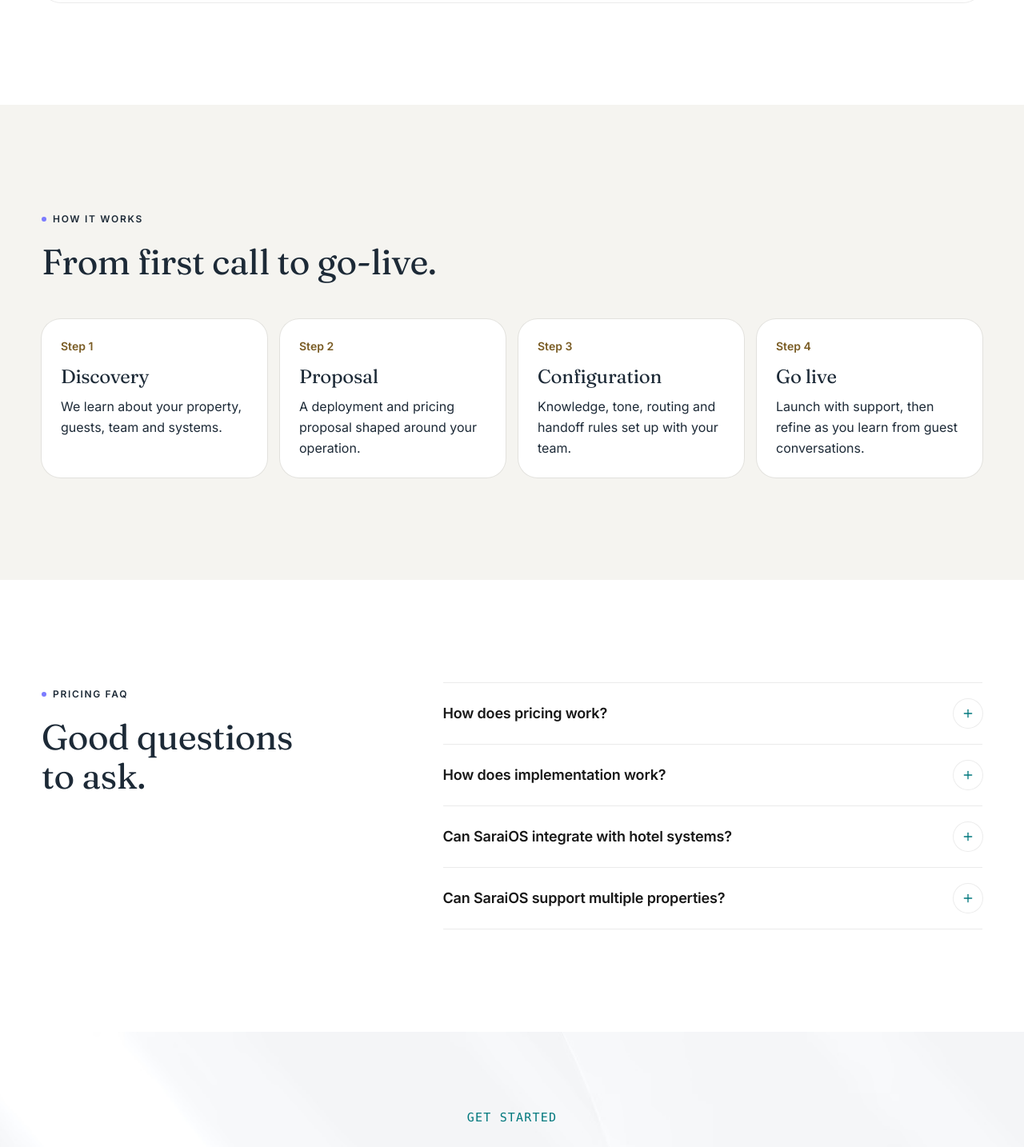
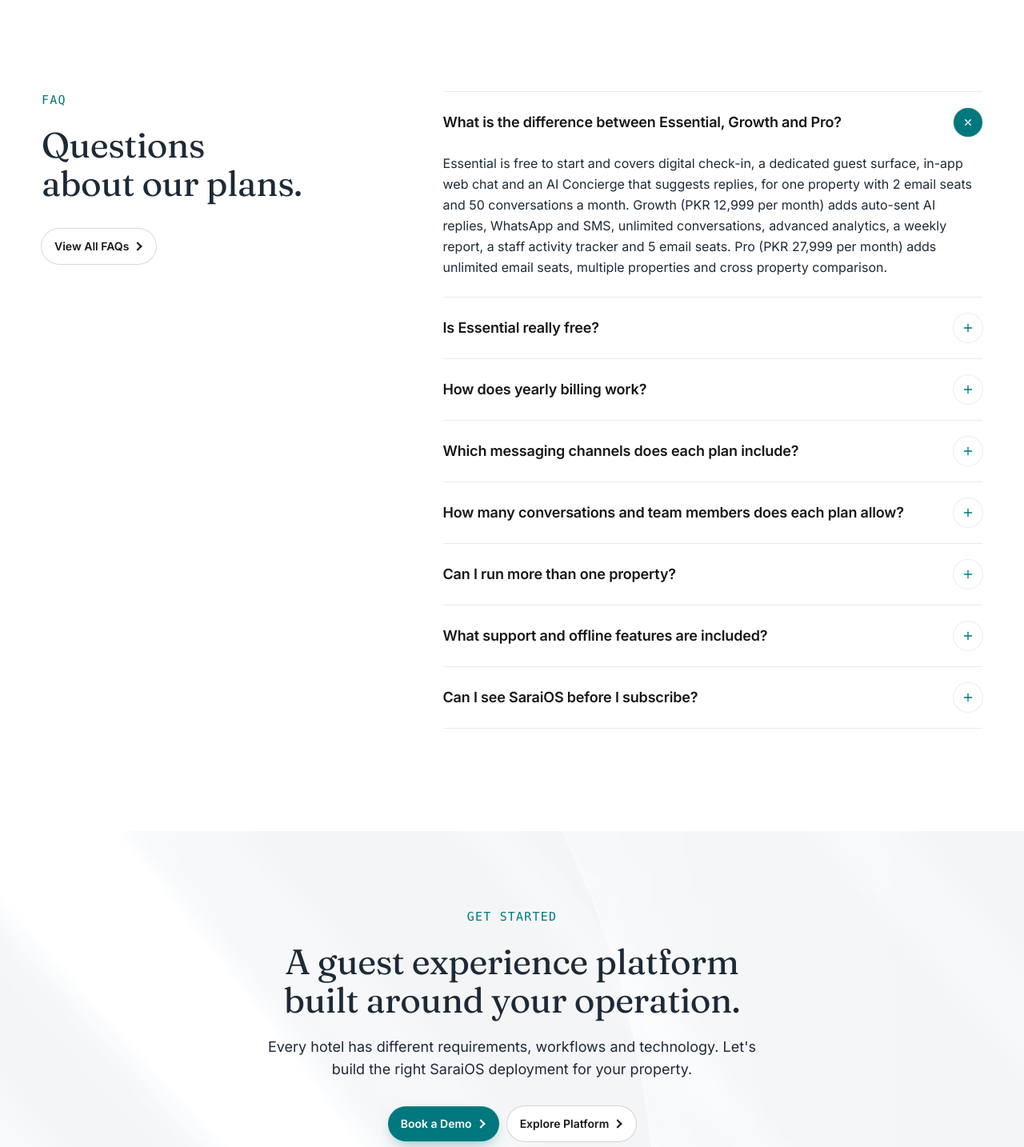
Before and after one commit to abdulrhhkahn/SaraiOS, a Next.js app: page /pricing in a window 1280 px wide. Shown: the part 2514-3948 px from the top of the page at 80% size. Built offline with nearby package versions, Linux system fonts and the light colour scheme; no server answers.

Commit message:
Add files via upload

```diff
--- a/app/pricing/page.tsx
+++ b/app/pricing/page.tsx
@@ -1,7 +1,9 @@
-import { faqCategories } from "@/lib/faq";
+import type { FaqItem } from "@/lib/faq";
 import { faqJsonLd, pageMetadata } from "@/lib/seo";
-import { Container, Section, SectionHeading } from "@/components/ui/primitives";
+import { pricingPlans, YEARLY_DISCOUNT } from "@/lib/pricing";
+import { Container } from "@/components/ui/primitives";
 import { ImageBanner } from "@/components/ui/ImageBanner";
+import { ArrowButton } from "@/components/ui/ArrowButton";
 import { Reveal } from "@/components/animations/Reveal";
 import { PricingCards } from "@/components/pricing/PricingCards";
 import { ComparisonTable } from "@/components/pricing/ComparisonTable";
@@ -11,21 +13,63 @@ import { JsonLd } from "@/components/layout/JsonLd";
 export const metadata = pageMetadata({
   title: "SaraiOS Pricing",
   description:
-    "SaraiOS pricing is tailored to your property. Custom plans for individual hotels and growing groups, and Enterprise for multi-property organizations.",
+    "SaraiOS plans for hotels: Essential is free to start, Growth is PKR 12,999 per month and Pro is PKR 27,999 per month, with 10% off when billed yearly.",
   path: "/pricing",
 });
 
-const pricingFaqs = [
-  ...(faqCategories.find((c) => c.id === "pricing")?.items ?? []),
-  ...(faqCategories.find((c) => c.id === "operations")?.items.filter((i) => i.id === "implementation") ?? []),
-  ...(faqCategories.find((c) => c.id === "integrations")?.items ?? []),
-];
+// Answers are built from the same plan data as the cards, so prices and limits cannot drift apart.
+const fmt = (n: number) => n.toLocaleString("en-US");
+const [, growth, pro] = pricingPlans;
+const perMonth = (monthly: number) => Math.round(monthly * (1 - YEARLY_DISCOUNT));
+const perYear = (monthly: number) => Math.round(monthly * 12 * (1 - YEARLY_DISCOUNT));
+const growthMonthly = growth.monthly ?? 0;
+const proMonthly = pro.monthly ?? 0;
+const savePct = YEARLY_DISCOUNT * 100;
 
-const steps = [
-  { title: "Discovery", body: "We learn about your property, guests, team and systems." },
-  { title: "Proposal", body: "A deployment and pricing proposal shaped around your operation." },
-  { title: "Configuration", body: "Knowledge, tone, routing and handoff rules set up with your team." },
-  { title: "Go live", body: "Launch with support, then refine as you learn from guest conversations." },
+const pricingFaqs: FaqItem[] = [
+  {
+    id: "plan-difference",
+    question: "What is the difference between Essential, Growth and Pro?",
+    answer: `Essential is free to start and covers digital check-in, a dedicated guest surface, in-app web chat and an AI Concierge that suggests replies, for one property with 2 email seats and 50 conversations a month. Growth (PKR ${fmt(growthMonthly)} per month) adds auto-sent AI replies, WhatsApp and SMS, unlimited conversations, advanced analytics, a weekly report, a staff activity tracker and 5 email seats. Pro (PKR ${fmt(proMonthly)} per month) adds unlimited email seats, multiple properties and cross property comparison.`,
+  },
+  {
+    id: "essential-free",
+    question: "Is Essential really free?",
+    answer: `Yes. Essential has no monthly price. There is an onboarding fee of PKR 5,000.`,
+  },
+  {
+    id: "yearly-billing",
+    question: "How does yearly billing work?",
+    answer: `Switch the pricing toggle to Yearly to take ${savePct}% off Growth and Pro. Growth then works out at PKR ${fmt(perMonth(growthMonthly))} per month, billed as PKR ${fmt(perYear(growthMonthly))} for the year, and Pro at PKR ${fmt(perMonth(proMonthly))} per month, billed as PKR ${fmt(perYear(proMonthly))} for the year.`,
+  },
+  {
+    id: "channels",
+    question: "Which messaging channels does each plan include?",
+    answer: "Essential includes in-app web chat. Growth and Pro add WhatsApp and SMS.",
+  },
+  {
+    id: "limits",
+    question: "How many conversations and team members does each plan allow?",
+    answer:
+      "Essential allows 50 conversations a month and 2 email seats. Growth allows unlimited conversations and 5 email seats. Pro allows unlimited conversations and unlimited email seats.",
+  },
+  {
+    id: "multi-property",
+    question: "Can I run more than one property?",
+    answer:
+      "Essential and Growth are for a single property. Pro supports multiple properties and adds cross property comparison.",
+  },
+  {
+    id: "support",
+    question: "What support and offline features are included?",
+    answer:
+      "Every plan includes 24/7 chat support, plus offline capabilities and a lightweight data load so the guest hub keeps working on weak connections.",
+  },
+  {
+    id: "demo",
+    question: "Can I see SaraiOS before I subscribe?",
+    answer: 'Yes. Use "or book a demo" under any plan and we will walk you through SaraiOS first.',
+  },
 ];
 
 export default function PricingPage() {
@@ -38,48 +82,39 @@ export default function PricingPage() {
         <PricingCards />
       </Container>
 
-      <Section>
+      <section className="relative pt-20 pb-24 sm:pt-28 sm:pb-32">
         <Container>
           <Reveal>
-            <SectionHeading
-              eyebrow="Compare"
-              title="What's in each deployment."
-              body="Final scope is confirmed with you during discovery."
-            />
+            <p className="font-mono text-[0.9375rem] tracking-[0.08em] text-cta uppercase">Compare plans</p>
+            <h2 className="mt-5 max-w-[20ch] heading-section text-balance text-subheading">
+              What&apos;s in each plan.
+            </h2>
+            <p className="mt-5 max-w-[52ch] text-lg text-pretty text-stone">
+              See what changes as you move from Essential to Growth and Pro.
+            </p>
           </Reveal>
           <Reveal className="mt-12">
             <ComparisonTable />
           </Reveal>
         </Container>
-      </Section>
+      </section>
 
-      <Section className="bg-linen-2/60">
-        <Container>
-          <Reveal>
-            <SectionHeading eyebrow="How it works" title="From first call to go-live." />
-          </Reveal>
-          <ol className="mt-12 grid gap-4 sm:grid-cols-2 lg:grid-cols-4">
-            {steps.map((s, i) => (
-              <Reveal as="li" key={s.title} delay={i * 0.06} className="rounded-3xl bg-card p-6 ring-1 ring-line">
-                <p className="text-sm font-semibold text-brass-ink">Step {i + 1}</p>
-                <h3 className="mt-3 heading-sub text-2xl">{s.title}</h3>
-                <p className="mt-2 leading-relaxed text-stone">{s.body}</p>
-              </Reveal>
-            ))}
-          </ol>
-        </Container>
-      </Section>
-
-      <Section>
+      <section className="relative pb-24 sm:pb-32">
         <Container className="grid gap-12 lg:grid-cols-[1fr_1.6fr] lg:gap-20">
           <Reveal>
-            <SectionHeading eyebrow="Pricing FAQ" title="Good questions to ask." />
+            <p className="font-mono text-[0.9375rem] tracking-[0.08em] text-cta uppercase">FAQ</p>
+            <h2 className="mt-5 max-w-[14ch] heading-section text-balance text-subheading">
+              Questions about our plans.
+            </h2>
+            <ArrowButton href="/faq" size="sm" variant="secondary" className="mt-8">
+              View All FAQs
+            </ArrowButton>
           </Reveal>
-          <Reveal>
-            <Accordion items={pricingFaqs} />
+          <Reveal delay={0.1}>
+            <Accordion items={pricingFaqs} defaultOpen={pricingFaqs[0]?.id} />
           </Reveal>
         </Container>
-      </Section>
+      </section>
     </>
   );
 }
```
